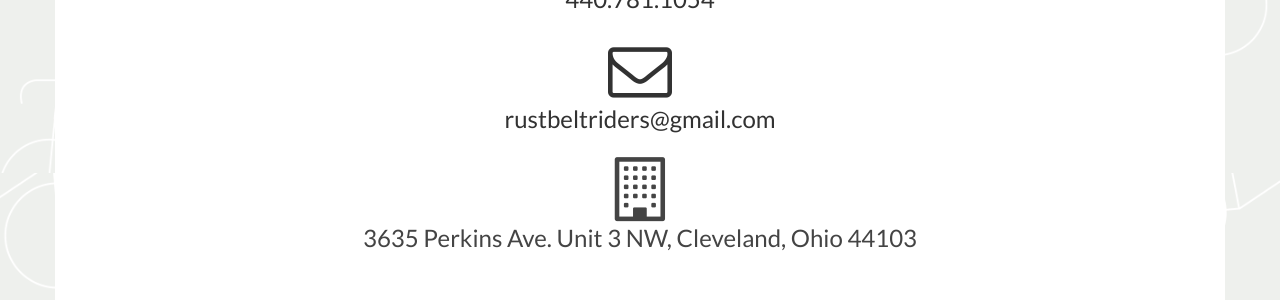
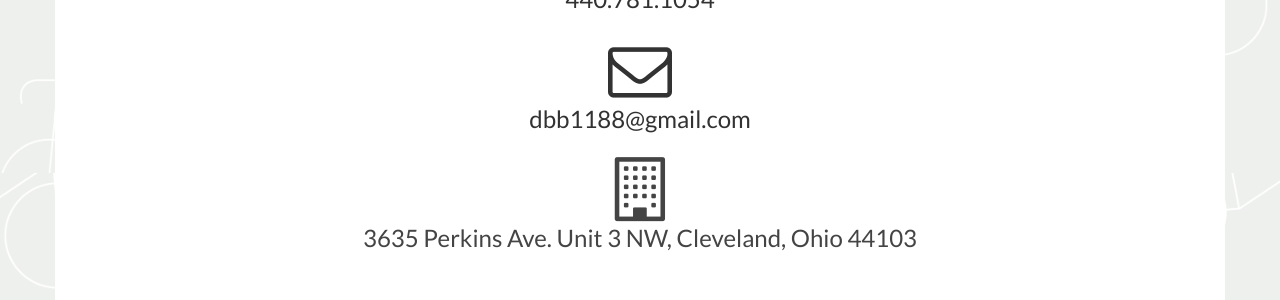
Before and after one commit to rbr-cleveland/rbr-cleveland.github.io, a Jekyll site: the page built from index.html, in a window 1280 px wide and 900 px high, scrolled down 2897 px. Shown: the part 274-574 px from the top of the window. Built offline with Jekyll 4.4.1, drawn with Linux system fonts in a browser that asks for light colours; nearby versions of some CDN libraries; comment, search, counter and statistics services are not loaded.

Commit message:
Update config.yml

```diff
--- a/_data/config.yml
+++ b/_data/config.yml
@@ -1,7 +1,7 @@
 title: Rust Belt Riders Composting
 description: A Cleveland Worker Cooperative Working towards a more sustainable City
 phone: 440.781.1054
-contactemail: rustbeltriders@gmail.com
+contactemail: dbb1188@gmail.com
 address: 3635 Perkins Ave. Unit 3 NW, Cleveland, Ohio 44103
 # Add social icons by specifying a key that matches with a fontawesome.io icon:
 # http://fontawesome.io/icons/#brand
```
